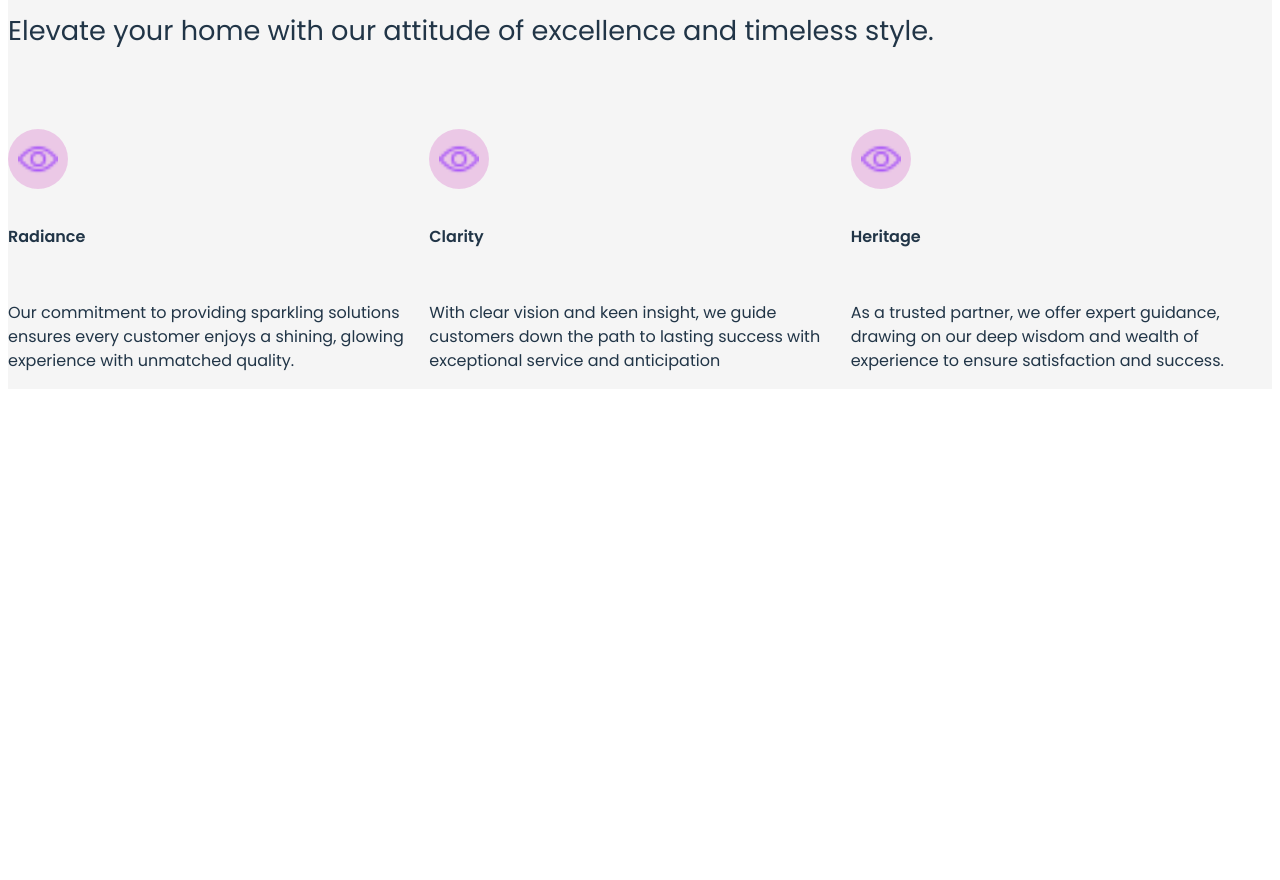
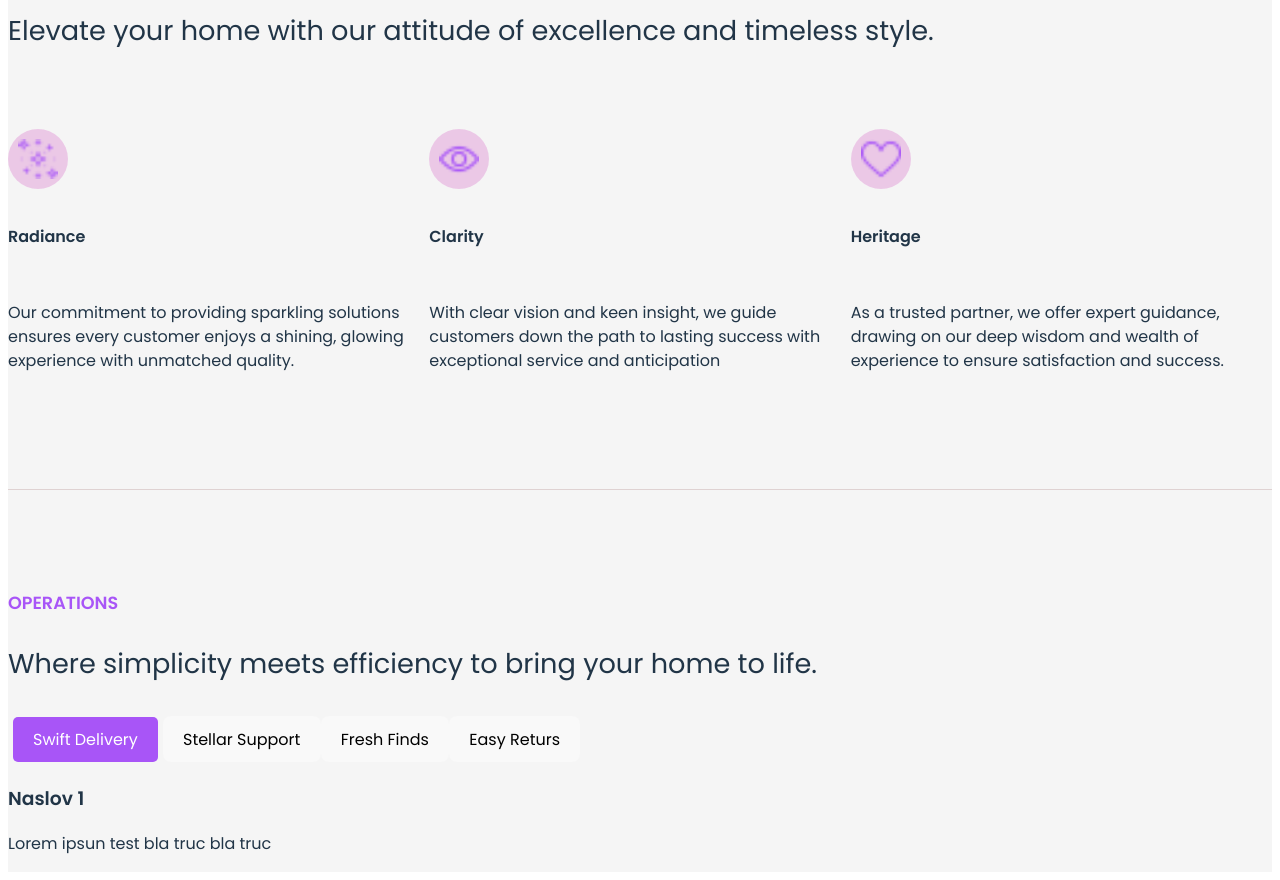
Before and after one commit to luidji95/X-Shoppers-Dream, a React (Vite) app: page / in a window 1280 px wide. Shown: the part 1940-2820 px from the top of the page. Before the commit the page ends 2337 px from the top, so only its background shows below. Built offline with nearby package versions, Linux system fonts and the light colour scheme; no server answers.

Commit message:
add dynamic tab contetn rendering with basic styling

```diff
--- a/src/App.css
+++ b/src/App.css
@@ -488,6 +488,7 @@
 }
 .creeds-section {
   border-top: 1px solid rgb(223, 210, 210);
+  margin-bottom: 100px;
 }
 .creeds-title {
   margin-top: 100px;
@@ -536,3 +537,37 @@
   align-items: center;
   position: relative;
 }
+.tab-btn {
+  background-color: white;
+  color: black;
+  border: none;
+  padding: 10px 20px;
+  margin: 5px;
+  cursor: pointer;
+  border-radius: 5px;
+  transition: all 0.3s ease;
+}
+.tb-btn:hover {
+  background-color: #f0f0f0;
+}
+
+.activetab {
+  background-color: #a855f7;
+  color: white;
+}
+.operations-main {
+  border-top: 1px solid rgb(223, 210, 210);
+}
+.operations-text {
+  margin-top: 100px;
+}
+.operations-text h2 {
+  margin-top: 100px;
+  text-transform: uppercase;
+  color: #a855f7;
+  font-size: 1.1rem;
+}
+.operations-text p {
+  font-size: 1.7rem;
+  font-family: "Poppins", sans-serif;
+}
--- a/src/App.tsx
+++ b/src/App.tsx
@@ -9,6 +9,7 @@ import Header from "./Header/Header";
 import HomePage from "./Hero-Section/page";
 import FeaturedProduct from "./FeaturedProducts/featuredProducts";
 import BrandEssence from "./BrandEssence/page";
+import Operations from "./Operations/page";
 
 function App() {
   return (
@@ -17,6 +18,7 @@ function App() {
       <HomePage />
       <FeaturedProduct />
       <BrandEssence />
+      <Operations />
     </div>
   );
 }
--- a/src/BrandEssence/page.tsx
+++ b/src/BrandEssence/page.tsx
@@ -10,7 +10,7 @@ const BrandEssence = () => {
           <div className="creeds-content-same">
             <div className="circle">
               <img
-                src="public/flaticons/view.png"
+                src="public/flaticons/stars.png"
                 className="creeds-icons-pic"
               />
             </div>
@@ -39,7 +39,7 @@ const BrandEssence = () => {
           <div className="creeds-content-same">
             <div className="circle">
               <img
-                src="public/flaticons/view.png"
+                src="public/flaticons/like.png"
                 className="creeds-icons-pic"
               />
             </div>
--- /dev/null
+++ b/src/Data/tabData.tsx
@@ -0,0 +1,26 @@
+export const tabData = [
+  {
+    id: `tab1`,
+    title: `Naslov 1`,
+    text: `Lorem ipsun test bla truc bla truc`,
+    buttonTitle: `Swift Delivery`,
+  },
+  {
+    id: `tab2`,
+    title: `Naslov 2`,
+    text: `Lorem ipsun tedfdjfsdlfsjldjf`,
+    buttonTitle: `Stellar Support`,
+  },
+  {
+    id: `tab3`,
+    title: `Naslov 3`,
+    text: `Lorem ipsun tedfdjfsdlfsjldjf`,
+    buttonTitle: `Fresh Finds`,
+  },
+  {
+    id: `tab4`,
+    title: `Naslov 4`,
+    text: `Lorem ipsun tedfdjfsdlfsjldjf`,
+    buttonTitle: `Easy Returs`,
+  },
+];
--- /dev/null
+++ b/src/Operations/page.tsx
@@ -0,0 +1,36 @@
+import TabButton from "../TabContent/content";
+import { tabData } from "../Data/tabData";
+import { useState } from "react";
+import TabContent from "../TabContent/content";
+
+const Operations = () => {
+  const [activeTab, setActiveTab] = useState("tab1");
+  return (
+    <div className="operations-main">
+      <div className="operations-text">
+        <h2>Operations</h2>
+        <p> Where simplicity meets efficiency to bring your home to life.</p>
+      </div>
+      <div className="tabButton-div">
+        {tabData.map((button) => (
+          <button
+            className={activeTab === button.id ? "tab-btn activetab" : "tb-btn"}
+            key={button.id}
+            onClick={() => setActiveTab(button.id)}
+          >
+            {button.buttonTitle}
+          </button>
+        ))}
+      </div>
+      <div className="tabContent-div">
+        {tabData
+          .filter((tab) => tab.id === activeTab)
+          .map((item) => (
+            <TabContent key={item.id} title={item.title} text={item.text} />
+          ))}
+      </div>
+    </div>
+  );
+};
+
+export default Operations;
--- /dev/null
+++ b/src/TabContent/content.tsx
@@ -0,0 +1,12 @@
+import { Props } from "../types/tabTypeContent";
+
+const TabContent = ({ title, text }: Props) => {
+  return (
+    <div>
+      <h3>{title}</h3>
+      <p>{text}</p>
+    </div>
+  );
+};
+
+export default TabContent;
--- /dev/null
+++ b/src/type/tabTypeContent.ts
@@ -0,0 +1,4 @@
+export type Props = {
+  title: string;
+  text: string;
+};
```
